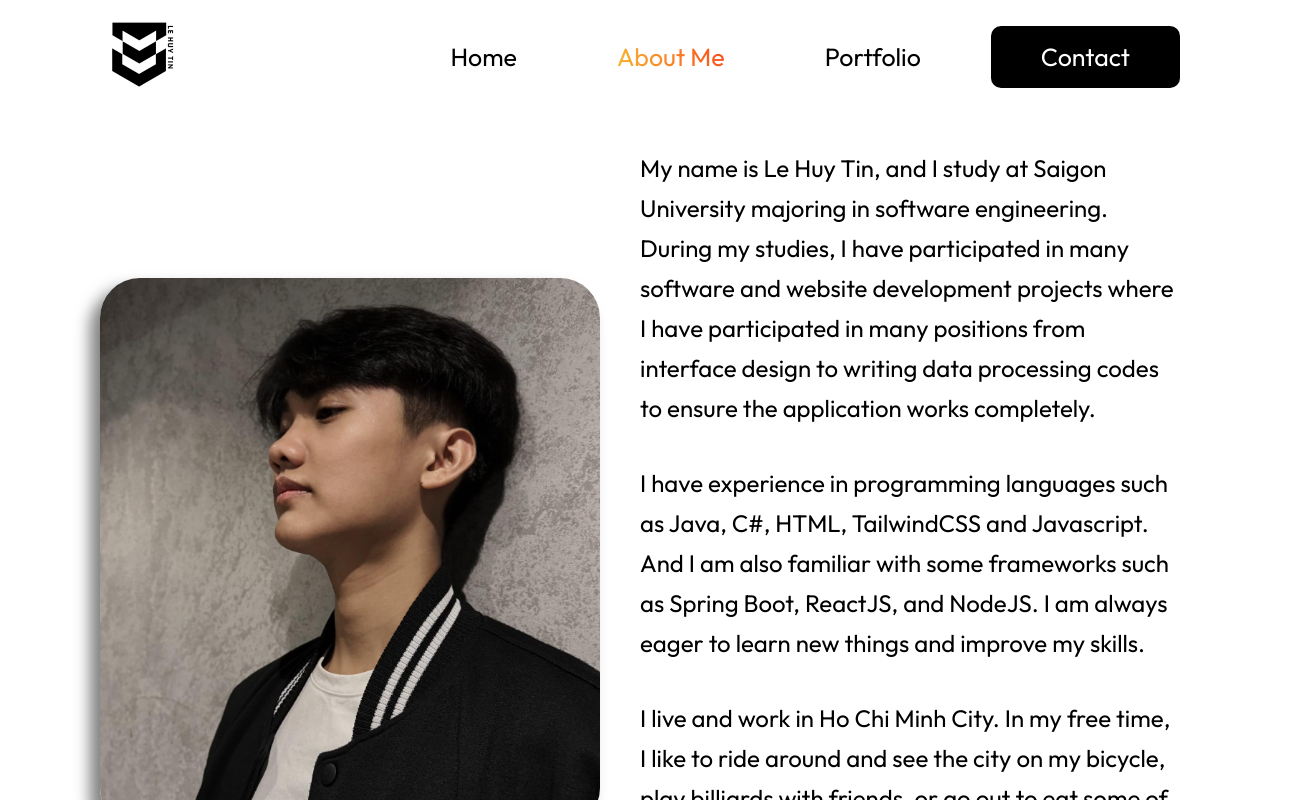
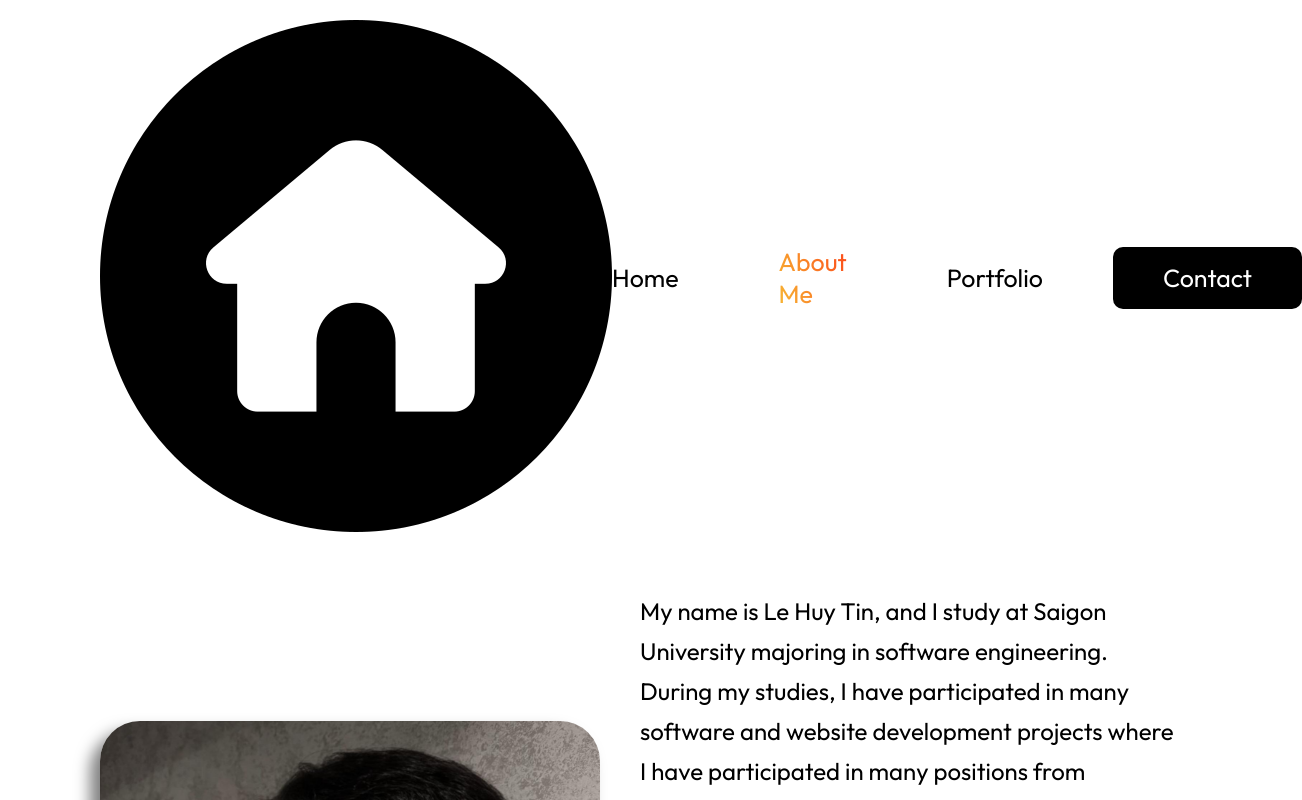
Before and after one commit to LeHuyTin/HT_portfolio, a React (Vite) app: page /HT_portfolio/about-me in a window 1280 px wide. Shown: the top 800 px of the page, 1302 px wide, since content can reach past the window. Built offline with nearby package versions, Linux system fonts and the light colour scheme.

Commit message:
change button in navbar

```diff
--- a/src/Components/Navbar/Navbar.jsx
+++ b/src/Components/Navbar/Navbar.jsx
@@ -1,6 +1,6 @@
 import React, { useState } from "react";
 import "./Navbar.css";
-import logo from "../../assets/logo.png";
+import home from "../../assets/home.png";
 import { Link, useLocation } from "react-router-dom";
 
 const Navbar = () => {
@@ -18,7 +18,7 @@ const Navbar = () => {
   return (
     <div className="navbar">
       <Link to="/" onClick={closeMobileMenu}>
-        <img src={logo} alt="Logo" />
+        <img src={home} alt="Home" />
       </Link>
 
       <div className="nav-mob-open" onClick={toggleMobileMenu}>
```
Also changed, not shown: src/assets/home.png (added).
